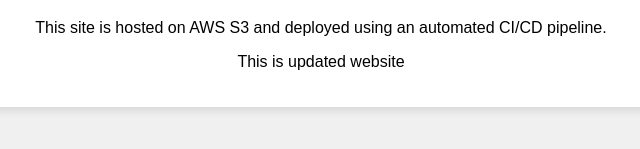
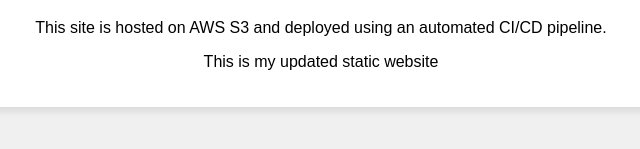
Before and after one commit to Hardik9791/Serverless-CICD, a plain HTML site: page index.html in a window 1280 px wide. Shown: the part 139-288 px from the top of the page, 319-959 px from the left. Drawn offline with Linux system fonts and the light colour scheme.

Commit message:
updated index.html file

```diff
--- a/index.html
+++ b/index.html
@@ -10,7 +10,7 @@
     <div class="container">
         <h1>Welcome to My Static Website</h1>
         <p>This site is hosted on AWS S3 and deployed using an automated CI/CD pipeline.</p>
-        <p>This is updated website</p>
+        <p>This is my updated static website</p>
     </div>
     <script src="app.js"></script>
 </body>
```
